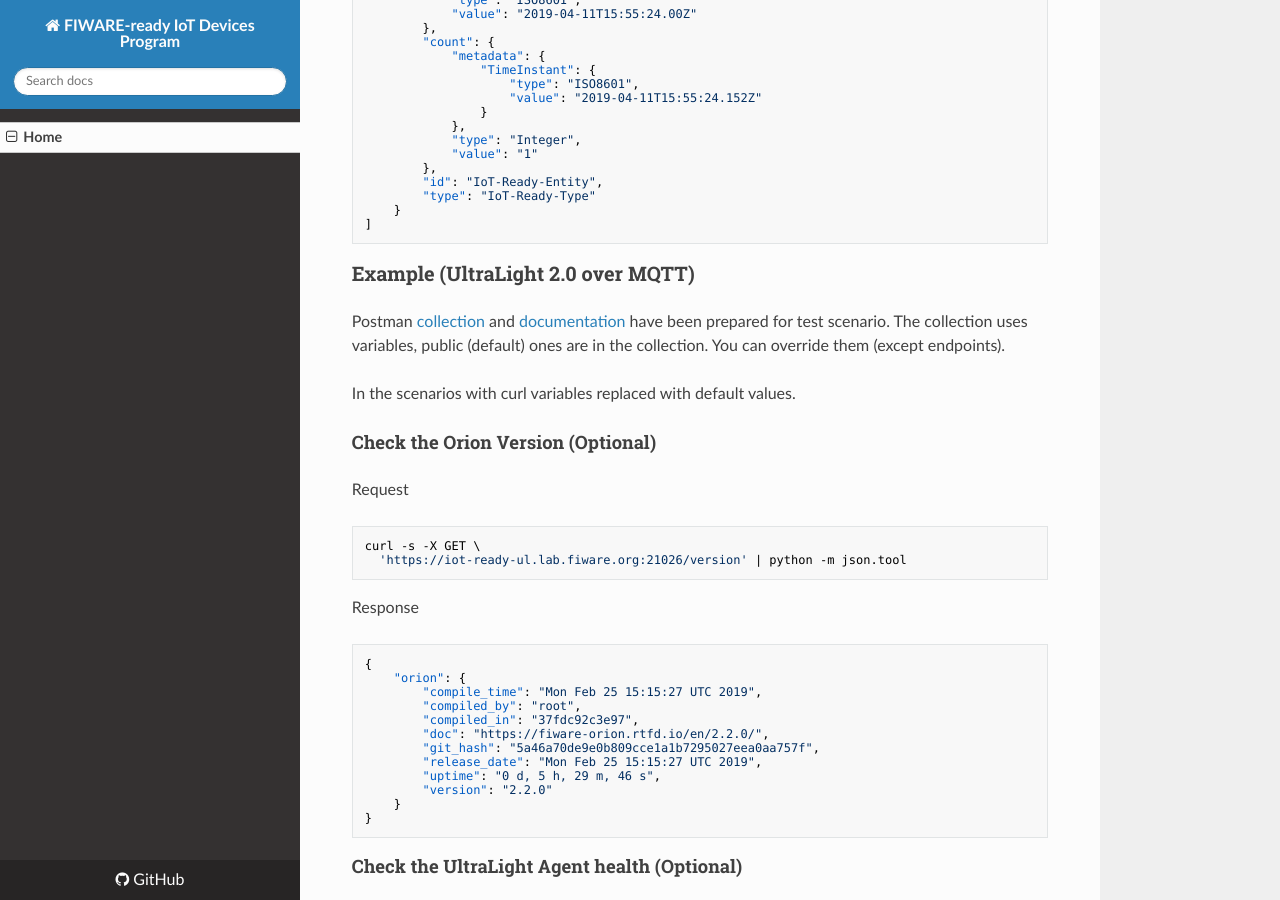
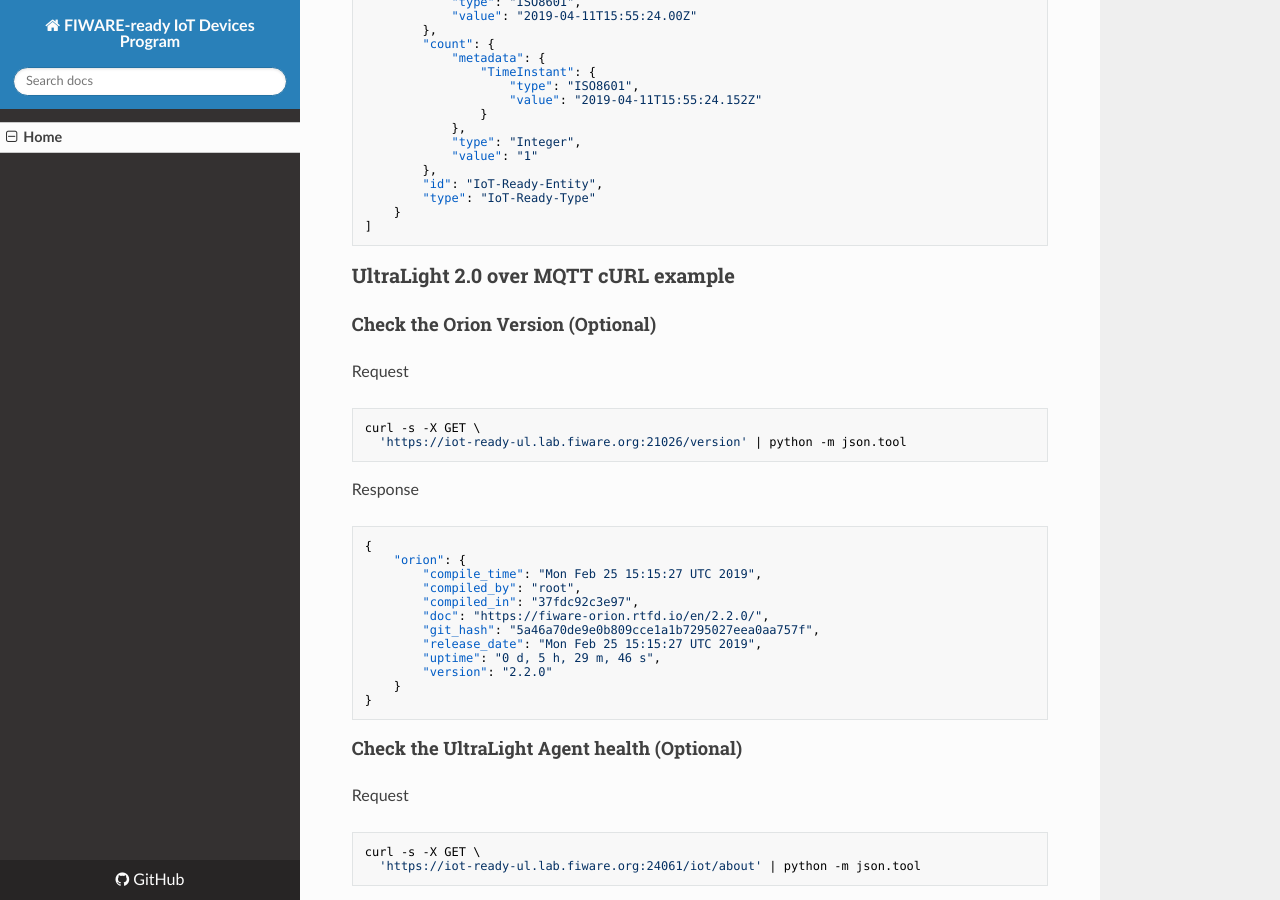
Before and after one commit to FIWARE-Ops/docs.FIWARE-ready-IoT-Devices-Validation, an MkDocs documentation site: the page built from docs/index.md, in a window 1280 px wide and 900 px high, scrolled down 10355 px. Built offline with MkDocs 1.6.1, drawn with Linux system fonts in a browser that asks for light colours; nearby versions of some CDN libraries; comment, search, counter and statistics services are not loaded; old or Windows-style settings are respelled for this version of MkDocs; some of the changed text lies outside the part shown.

Commit message:
postman link changed

````diff
--- a/docs/index.md
+++ b/docs/index.md
@@ -216,14 +216,13 @@ and your device will be published on the list of FIWARE-ready IoT Devices commer
 your own web the program logo and specific instructions to connect your product to FIWARE ecosystems (based on a
 template we will provide as well).
 
-### Example (UltraLight 2.0 over HTTP)
+### Postman Examples
 
-Postman [collection](https://app.getpostman.com/run-collection/fe0525384f57d03afdf0) and
-[documentation](https://documenter.getpostman.com/view/3940441/Rzfnkn2W#6955b7fa-4e9a-4bc8-b6d5-a66dc2962a80) have been
+Postman [collection](https://documenter.getpostman.com/view/3940441/S1ENxJ6g) have been
 prepared for test scenario. The collection uses variables, public (default) ones are in the collection. You can override
 them (except endpoints).
 
-In the scenarios with curl variables replaced with default values.
+### UltraLight 2.0 over HTTP cURL example
 
 #### Check the Orion Version (Optional)
 
@@ -478,14 +477,7 @@ Response
 ]
 ```
 
-### Example (UltraLight 2.0 over MQTT)
-
-Postman [collection](https://app.getpostman.com/run-collection/fe0525384f57d03afdf0) and
-[documentation](https://documenter.getpostman.com/view/3940441/Rzfnkn2W#6955b7fa-4e9a-4bc8-b6d5-a66dc2962a80) have been
-prepared for test scenario. The collection uses variables, public (default) ones are in the collection. You can override
-them (except endpoints).
-
-In the scenarios with curl variables replaced with default values.
+### UltraLight 2.0 over MQTT cURL example
 
 #### Check the Orion Version (Optional)
 
````
